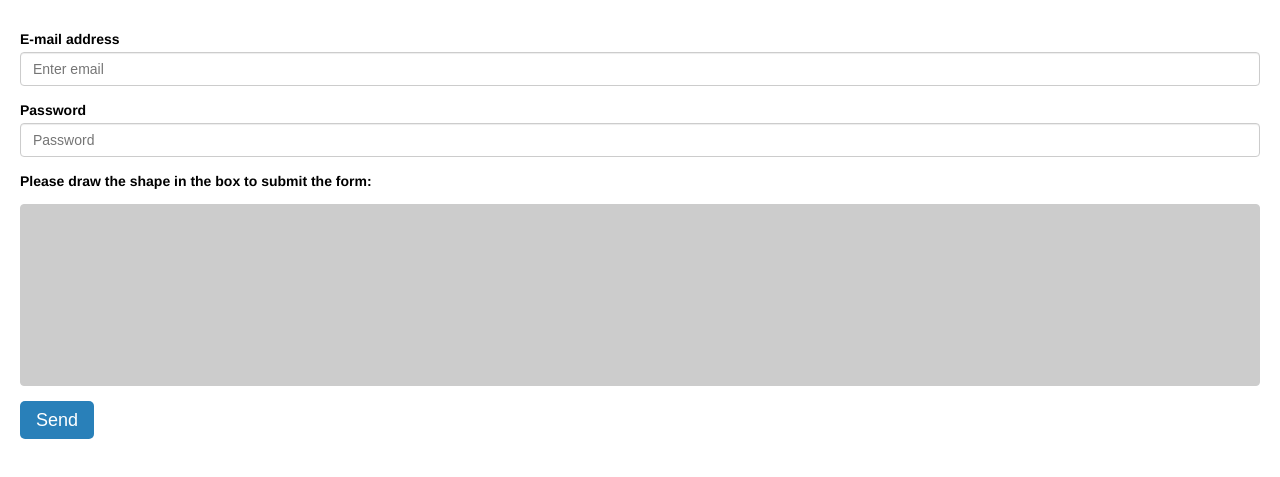
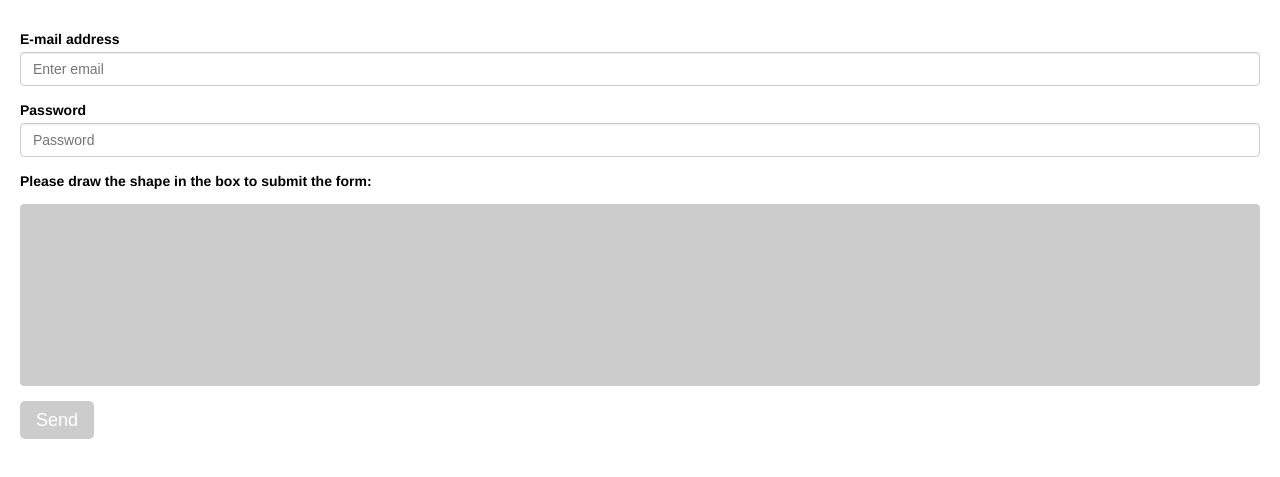
Before and after one commit to roamtouch/app-gkaptcha.js, a plain HTML site: page index.html in a window 1280 px wide. Shown: the part 101-578 px from the top of the page. Drawn offline with Linux system fonts and the light colour scheme; no server answers.

Commit message:
Disable button submit.

```diff
--- a/index.html
+++ b/index.html
@@ -102,7 +102,7 @@
                     <input id="gkaptcha-input" class="gkaptcha-input" type="text" required>
                 </div>
             </div>
-            <button id="send-form" type="submit" class="btn">Send</button>
+            <button id="send-form" type="submit" class="btn" disabled>Send</button>
         </form>
 
         <script src="dist/gesturekit.min.js"></script>
```
